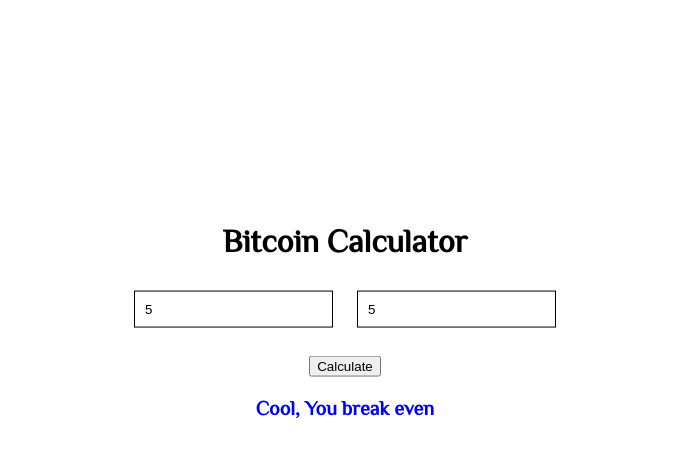
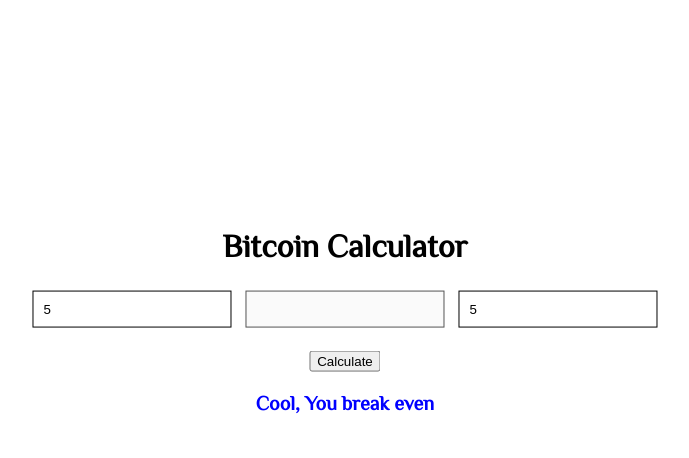
Before and after one commit to lawaldare/bitcoin-calculator, a plain HTML site: page index.html in a window 1280 px wide. Both pictures are taken after typing "5", "5" into the empty fields and a click on the button "Calculate". Shown: the whole page, without its empty margins (295-984 px from the left). Drawn offline with Linux system fonts and the light colour scheme; no server answers.

Commit message:
displaying current price in the UI

```diff
--- a/index.html
+++ b/index.html
@@ -10,7 +10,7 @@
     <div class="container">
       <h1>Bitcoin Calculator</h1>
       <input type="number" id="btcBought" placeholder="BTC/USD when bought">
-      <!-- <input type="number" id="btcToday" disabled> -->
+      <input type="number" id="btcToday" disabled>
       <input type="number" id="btcAmount" placeholder="How many BTC bought"><br><br>
       <button type="submit" id="btn">Calculate</button>
       <!-- <button type="submit" id='resetBtn'>Reset</button> -->
--- a/main.css
+++ b/main.css
@@ -21,7 +21,7 @@
 }
 
 input {
-	margin:10px;
+	margin: 5px;
 	padding: 10px;
 	border: 1px solid;
 }
--- a/main.js
+++ b/main.js
@@ -11,12 +11,12 @@
   })
   .then(function(data){
     let output = data.bpi.USD.rate;
-    btcToday = Number(output.replace(/,/g, ''));
+    btcToday = Number(output.replace(/,/g, '')).toFixed(2);
   })
 
   //Click Event
 btn.addEventListener('click', function(){
-
+  document.getElementById('btcToday').value = btcToday;
   let btcBought = document.getElementById('btcBought').value;
   let btcAmount = document.getElementById('btcAmount').value;
   let message = document.getElementById('message');
@@ -28,9 +28,9 @@
   let lp = Math.round(lossPercentage);
   let result;
   if(profit > 0){
-  	result = `<p style = "color: green; font-size: 20px; font-weight:bold;">Great! You made a profit of $${profit} (${pp}%).</p>`
+  	result = `<p style = "color: green; font-size: 20px; font-weight:bold;">Great! You made a profit of $${profit.toFixed(2)} (${pp}%).</p>`
   } else if (profit < 0){
-  	result = `<p style = "color: red; font-size: 20px; font-weight:bold;">Oh! You made a loss of $${loss} (${lp}%).</p>`
+  	result = `<p style = "color: red; font-size: 20px; font-weight:bold;">Oh! You made a loss of $${loss.toFixed(2)} (${lp}%).</p>`
   } else {
   	result = `<p style = "color: blue; font-size: 20px; font-weight:bold;">Cool, You break even</p>`
   }
```
